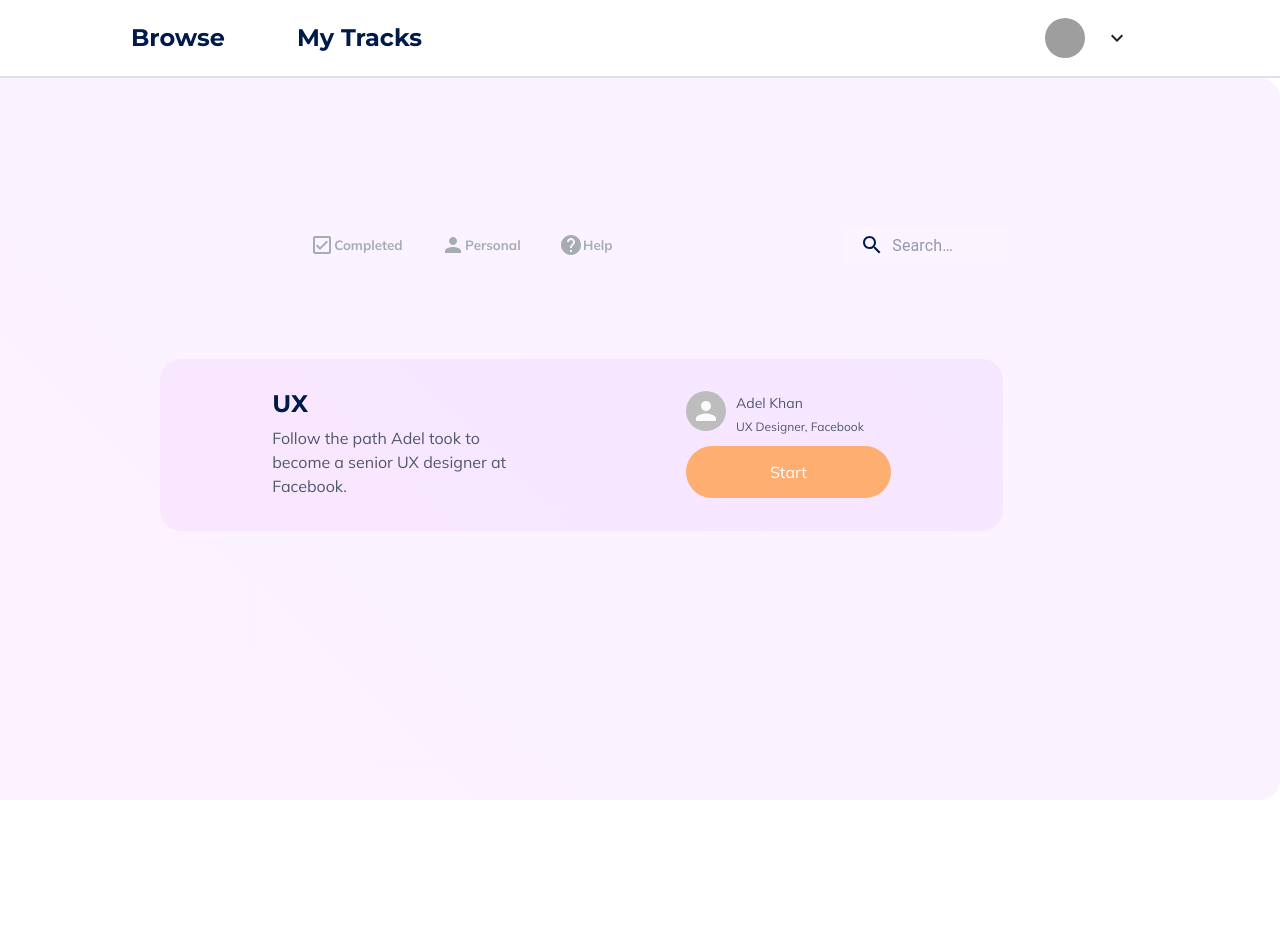
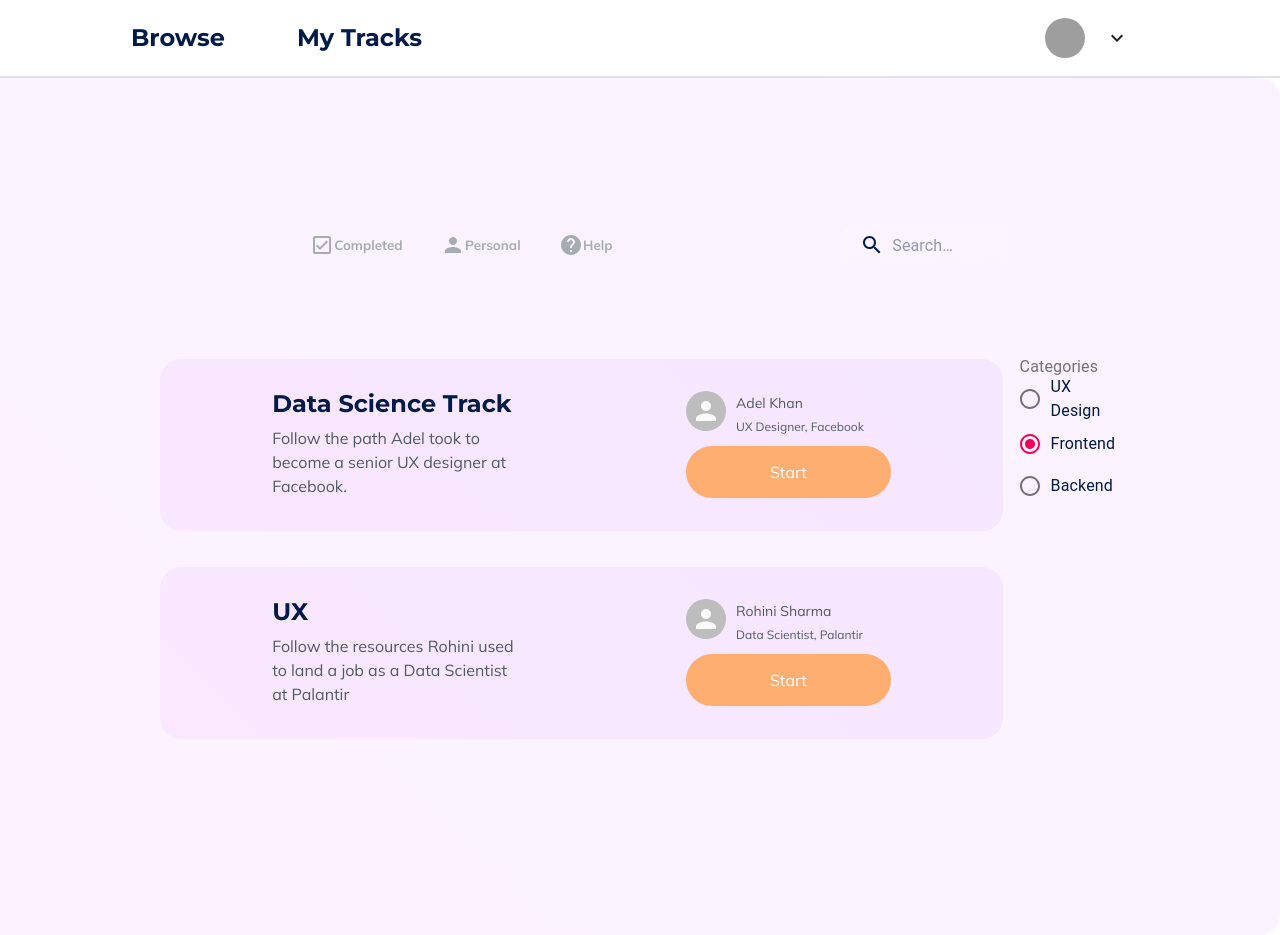
Before and after one commit to Saurav1905/Ivy-Frontend, a React (Create React App) app: page /track/mytracks in a window 1280 px wide. Before the commit the page ends 800 px from the top, so only its background shows below. Built offline with nearby package versions, Linux system fonts and the light colour scheme; grey boxes are pictures that could not be loaded.

Commit message:
Radio__final

```diff
--- a/src/components/Mytracks.jsx
+++ b/src/components/Mytracks.jsx
@@ -1,18 +1,56 @@
-import React from "react";
+import React, { useState } from "react";
 import MytracksTop from "./MytracksTop";
-import Roadmap from "./Roadmap";
+import GlobalRoadmap from "./GlobalRoadmap";
+import Form from "./Form";
 function Roadmaps() {
+  const [mytrack, useMytrack] = useState([
+    {
+      title: "Data Science Track",
+      description:
+        "Follow the path Adel took to become a senior UX designer at Facebook.",
+      id: 1,
+      username: "Adel Khan",
+      usertitle: "UX Designer, Facebook",
+    },
+    {
+      title: "UX",
+      description:
+        "Follow the resources Rohini used to land a job as a Data Scientist at Palantir",
+      id: 2,
+      username: "Rohini Sharma",
+      usertitle: "Data Scientist, Palantir",
+    },
+  ]);
   return (
     <>
       <MytracksTop />
-      <div className="browse__roadmaps">
-        <Roadmap
-          title="UX"
-          description="Follow the path Adel took to become a senior UX designer at Facebook."
-          id="1"
-          username="Adel Khan"
-          usertitle="UX Designer, Facebook"
-        />
+      <div
+        className="browse__wrapper"
+        style={{
+          display: "flex",
+        }}
+      >
+        <div className="browse__roadmaps">
+          {mytrack.map((object) => (
+            <GlobalRoadmap
+              title={object.title}
+              description={object.description}
+              id={object.id}
+              username={object.username}
+              usertitle={object.usertitle}
+              key={object.id}
+            />
+          ))}
+        </div>
+        <div
+          style={{
+            paddingTop: "12vh",
+            marginLeft: "2vw",
+          }}
+          className="browse__selection"
+        >
+          <Form />
+        </div>
       </div>
     </>
   );
--- a/src/components/Roadmap.jsx
+++ /dev/null
@@ -1,28 +0,0 @@
-import { Avatar } from "@material-ui/core";
-import { Link } from "react-router-dom";
-import React from "react";
-
-function Roadmap(props) {
-  return (
-    <div className="Roadmap__container">
-      <div className="Roadmap__info">
-        <h1>{props.title}</h1>
-        <p>{props.description}</p>
-      </div>
-      <div className="Roadmap__personal">
-        <div className="Roadmap__avatar">
-          <Avatar />
-          <div className="Roadmap__avatartext">
-            <h1>{props.username}</h1>
-            <p>{props.usertitle}</p>
-          </div>
-        </div>
-        <Link to={`/track/browse/${props.id}`} className="Roadmap__start">
-          Start
-        </Link>
-      </div>
-    </div>
-  );
-}
-
-export default Roadmap;
```
